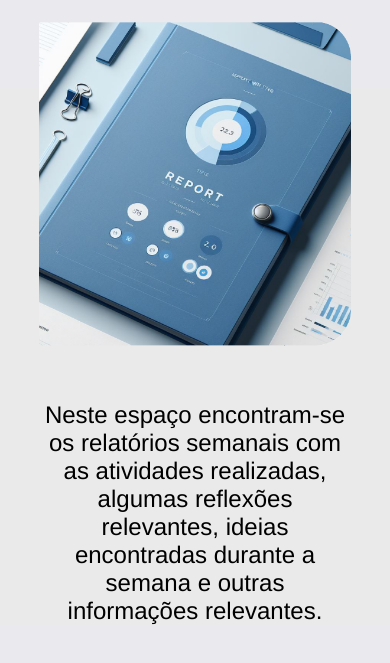
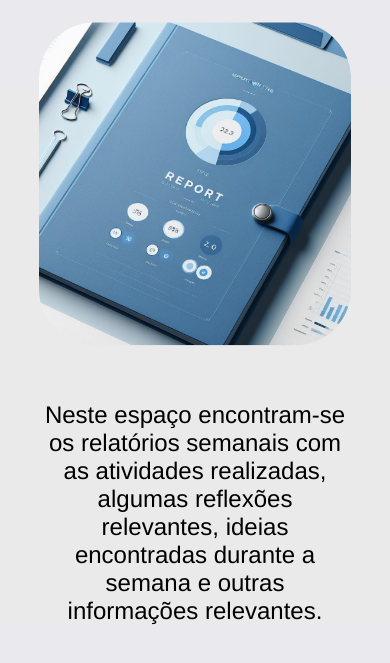
Before and after one commit to vancheck-ist/vancheck-ist.github.io, a plain HTML site: page blog.html in a window 390 px wide. Shown: the part 181-844 px from the top of the page. Drawn offline with Linux system fonts and the light colour scheme; a web font is replaced by a local one.

Commit message:
blog img

```diff
--- a/stylesblog.css
+++ b/stylesblog.css
@@ -171,6 +171,7 @@ div.desc {
 .blog__inicial__imgtele{
     transform:translateY(-20%);
         margin-bottom: -5%;
+        border-radius: 3.5rem;
         position: relative;
 
 
```
